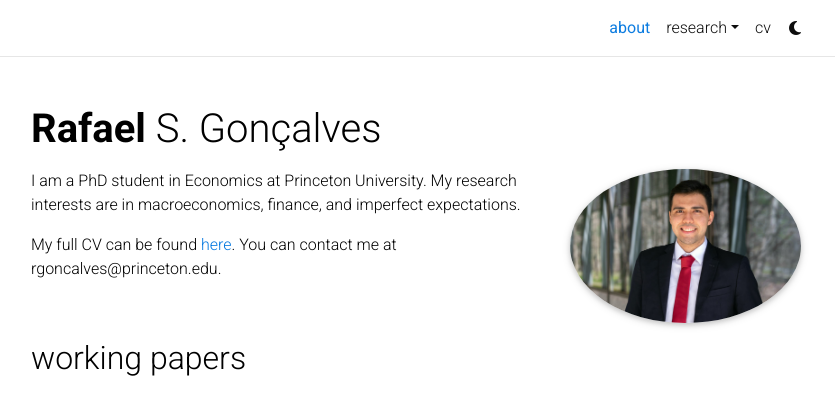
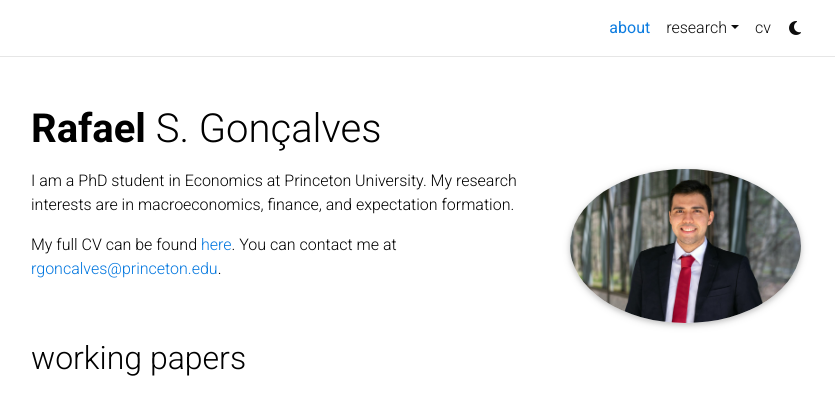
Before and after one commit to rafael-sgoncalves/rafael-sgoncalves.github.io, a Jekyll site: the page built from _pages/about.md, in a window 1280 px wide, cut to the strip 0-405 px from the top of the page. Shown: the whole strip, without its empty margins (224-1059 px from the left). Built offline with Jekyll 4.4.1, drawn with Linux system fonts in a browser that asks for light colours; comment, search, counter and statistics services are not loaded; a style sheet for code colours, icons or effects is not loaded.

Commit message:
Update about.md

```diff
--- a/_pages/about.md
+++ b/_pages/about.md
@@ -17,7 +17,7 @@ selected_papers: true # includes a list of papers marked as "selected={true}"
 social: true  # includes social icons at the bottom of the page
 ---
 
-I am a PhD student in Economics at Princeton University. My research interests are in macroeconomics, finance, and imperfect expectations.
+I am a PhD student in Economics at Princeton University. My research interests are in macroeconomics, finance, and expectation formation.
 
-My full CV can be found [here](assets/pdf/CV_dec24.pdf).
-You can contact me at rgoncalves@princeton.edu.
+My full CV can be found [here](assets/pdf/CV_mar25.pdf).
+You can contact me at [rgoncalves@princeton.edu](mailto:rgoncalves@princeton.edu).
```
